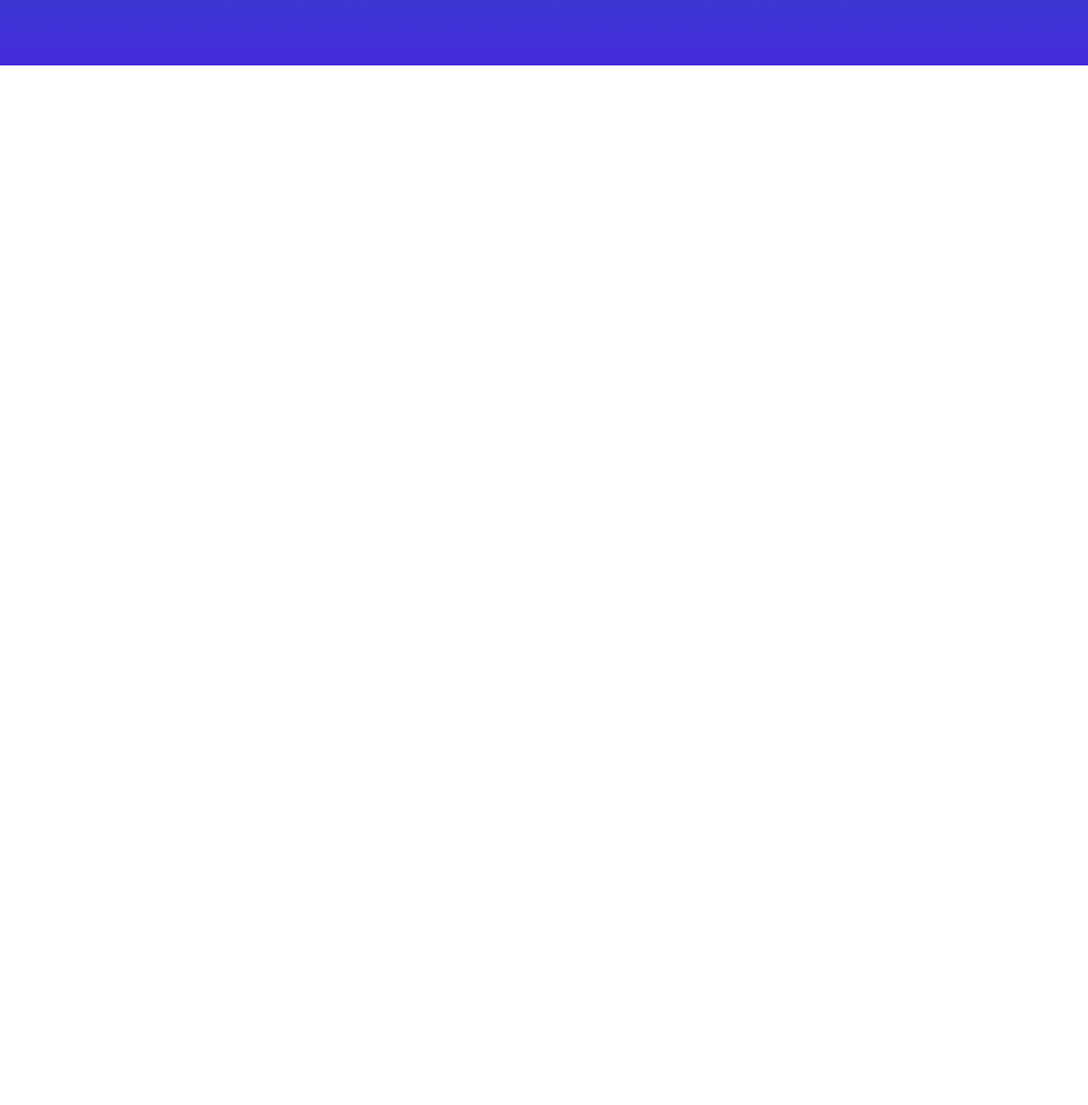
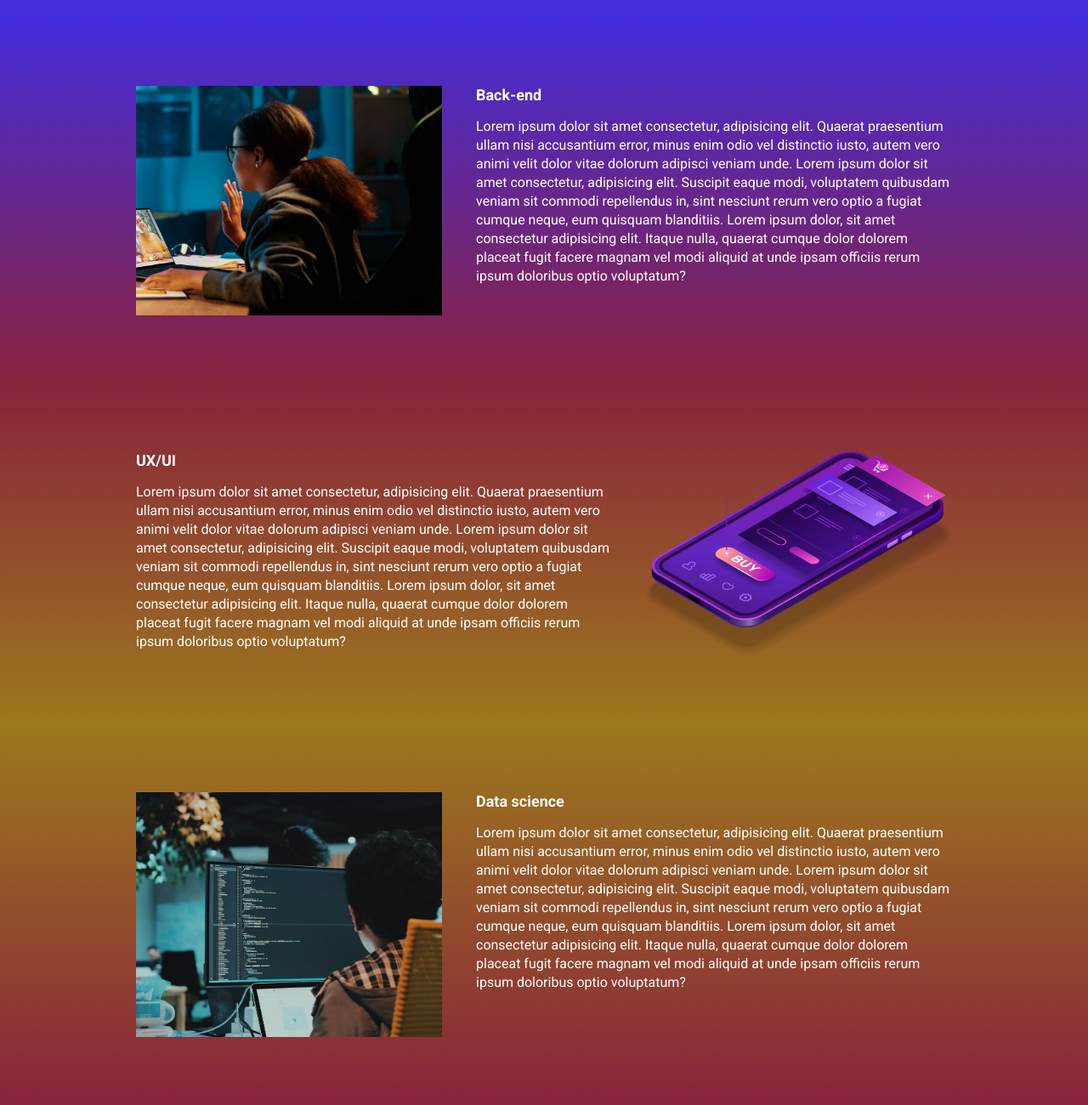
Before and after one commit to devMahaw/site_de_evento, a website built with Parcel: page src/index.html in a window 1280 px wide. Shown: the part 913-2213 px from the top of the page at 85% size. Before the commit the page ends 990 px from the top, so only its background shows below. Built offline with nearby package versions, Linux system fonts and the light colour scheme.

Commit message:
feat: other event sections included

```diff
--- a/package.json
+++ b/package.json
@@ -4,7 +4,7 @@
   "description": "Projeto de um site para um evento fictício.",
   "main": "index.js",
   "scripts": {
-    "build": "parcel src/index.html src/styles/main.scss src/scripts/main.js",
+    "build": "parcel src/index.html src/styles/main.scss src/scripts/main.js --no-cache",
     "test": "echo \"Error: no test specified\" && exit 1"
   },
   "keywords": [],
--- a/src/index.html
+++ b/src/index.html
@@ -8,13 +8,14 @@
     <link rel="preconnect" href="https://fonts.gstatic.com" crossorigin>
     <link href="https://fonts.googleapis.com/css2?family=Roboto:wght@400;700;900&display=swap" rel="stylesheet">
     <link rel = "stylesheet" href = "styles/main.scss">
+    <link rel="stylesheet" href="https://unpkg.com/aos@next/dist/aos.css" />
 </head>
 <body>
     <header class = "hero">
         <div class = "container">
             <img class = "hero-logo" src = "images/ebac_logo.svg" alt = "EBAC">
             <p class = "hero-text">
-                O maior evento de tecnologia do Brasil começa em 10d 12h 20m 15s
+                O maior evento de tecnologia do Brasil começa em <span id = "contador"></span>
             </p>
             <div class = "infos-bar">
                 <ul class = "infos-bar-infos">
@@ -37,8 +38,8 @@
             </div>
         </div>
     </header>
-    <section class = "event">
-        <div class = "container">
+    <section class = "event event-frontend">
+    <div class = "container" data-aos = "fade-right">
             <div class = "event-details">
                 <h2 class = "event-details-title">Front-end</h2>
                 <p class = "event-details-description">Lorem ipsum dolor sit amet consectetur, adipisicing elit. Quaerat praesentium ullam nisi accusantium error, minus enim odio vel distinctio iusto, autem vero animi velit dolor vitae dolorum adipisci veniam unde. Lorem ipsum dolor sit amet consectetur, adipisicing elit. Suscipit eaque modi, voluptatem quibusdam veniam sit commodi repellendus in, sint nesciunt rerum vero optio a fugiat cumque neque, eum quisquam blanditiis. Lorem ipsum dolor, sit amet consectetur adipisicing elit. Itaque nulla, quaerat cumque dolor dolorem placeat fugit facere magnam vel modi aliquid at unde ipsam officiis rerum ipsum doloribus optio voluptatum?</p>
@@ -46,7 +47,35 @@
             <img src = "images/frontend.png" class = "event-image" alt = "Front-end">
         </div>
     </section>
+    <section class = "event event-backend event-image-left">
+        <div class = "container" data-aos = "fade-left">
+            <div class = "event-details">
+                <h2 class = "event-details-title">Back-end</h2>
+                <p class = "event-details-description">Lorem ipsum dolor sit amet consectetur, adipisicing elit. Quaerat praesentium ullam nisi accusantium error, minus enim odio vel distinctio iusto, autem vero animi velit dolor vitae dolorum adipisci veniam unde. Lorem ipsum dolor sit amet consectetur, adipisicing elit. Suscipit eaque modi, voluptatem quibusdam veniam sit commodi repellendus in, sint nesciunt rerum vero optio a fugiat cumque neque, eum quisquam blanditiis. Lorem ipsum dolor, sit amet consectetur adipisicing elit. Itaque nulla, quaerat cumque dolor dolorem placeat fugit facere magnam vel modi aliquid at unde ipsam officiis rerum ipsum doloribus optio voluptatum?</p>
+            </div>
+            <img src = "images/backend.png" class = "event-image" alt = "Back-end">
+        </div>
+    </section>
+    <section class = "event event-ux-ui">
+        <div class = "container" data-aos = "fade-right">
+            <div class = "event-details">
+                <h2 class = "event-details-title">UX/UI</h2>
+                <p class = "event-details-description">Lorem ipsum dolor sit amet consectetur, adipisicing elit. Quaerat praesentium ullam nisi accusantium error, minus enim odio vel distinctio iusto, autem vero animi velit dolor vitae dolorum adipisci veniam unde. Lorem ipsum dolor sit amet consectetur, adipisicing elit. Suscipit eaque modi, voluptatem quibusdam veniam sit commodi repellendus in, sint nesciunt rerum vero optio a fugiat cumque neque, eum quisquam blanditiis. Lorem ipsum dolor, sit amet consectetur adipisicing elit. Itaque nulla, quaerat cumque dolor dolorem placeat fugit facere magnam vel modi aliquid at unde ipsam officiis rerum ipsum doloribus optio voluptatum?</p>
+            </div>
+            <img src = "images/ui-ux.png" class = "event-image" alt = "UX/UI">
+        </div>
+    </section>
+    <section class = "event event-data-science event-image-left">
+        <div class = "container" data-aos = "fade-left">
+            <div class = "event-details">
+                <h2 class = "event-details-title">Data science</h2>
+                <p class = "event-details-description">Lorem ipsum dolor sit amet consectetur, adipisicing elit. Quaerat praesentium ullam nisi accusantium error, minus enim odio vel distinctio iusto, autem vero animi velit dolor vitae dolorum adipisci veniam unde. Lorem ipsum dolor sit amet consectetur, adipisicing elit. Suscipit eaque modi, voluptatem quibusdam veniam sit commodi repellendus in, sint nesciunt rerum vero optio a fugiat cumque neque, eum quisquam blanditiis. Lorem ipsum dolor, sit amet consectetur adipisicing elit. Itaque nulla, quaerat cumque dolor dolorem placeat fugit facere magnam vel modi aliquid at unde ipsam officiis rerum ipsum doloribus optio voluptatum?</p>
+            </div>
+            <img src = "images/data.png" class = "event-image" alt = "Data science">
+        </div>
+    </section>
 
+    <script src="https://unpkg.com/aos@next/dist/aos.js"></script>
     <script src = "scripts/main.js"></script>
 </body>
 </html>
--- a/src/scripts/main.js
+++ b/src/scripts/main.js
@@ -0,0 +1 @@
+AOS.init();
--- a/src/styles/components/buttons.scss
+++ b/src/styles/components/buttons.scss
@@ -9,6 +9,11 @@
     &-primary {
         color: #fff;
         background-color: #4F2AC3;
+        transition: 0.3s;
+
+        &:hover {
+            background-color: #5c41ac;
+        }
     }
 
     @media (max-width: 640px) {
--- a/src/styles/event.scss
+++ b/src/styles/event.scss
@@ -1,9 +1,31 @@
 .event {
     padding: 80px 0px;
-    background-image: linear-gradient(#1B6CA7, #442BDB);
+
+    &-frontend {
+        background-image: linear-gradient(#1B6CA7, #442BDB);
+    }
+
+    &-backend {
+        background-image: linear-gradient(#442BDB, #89223B);
+    }
+
+    &-ux-ui {
+        background-image: linear-gradient(#89223B, #9C791D);
+    }
+
+    &-data-science {
+        background-image: linear-gradient(#9C791D, #89223B);
+    }
+
+    &-image-left {
+        .container {
+            flex-direction: row-reverse;
+        }
+    }
 
     .container {
         display: flex;
+        gap: 40px;
     }
 
     &-image {
@@ -11,8 +33,6 @@
     }
 
     &-details {
-        margin-right: 40px;
-
         &-title {
             font-size: 18px;
             font-weight: bold;
```
